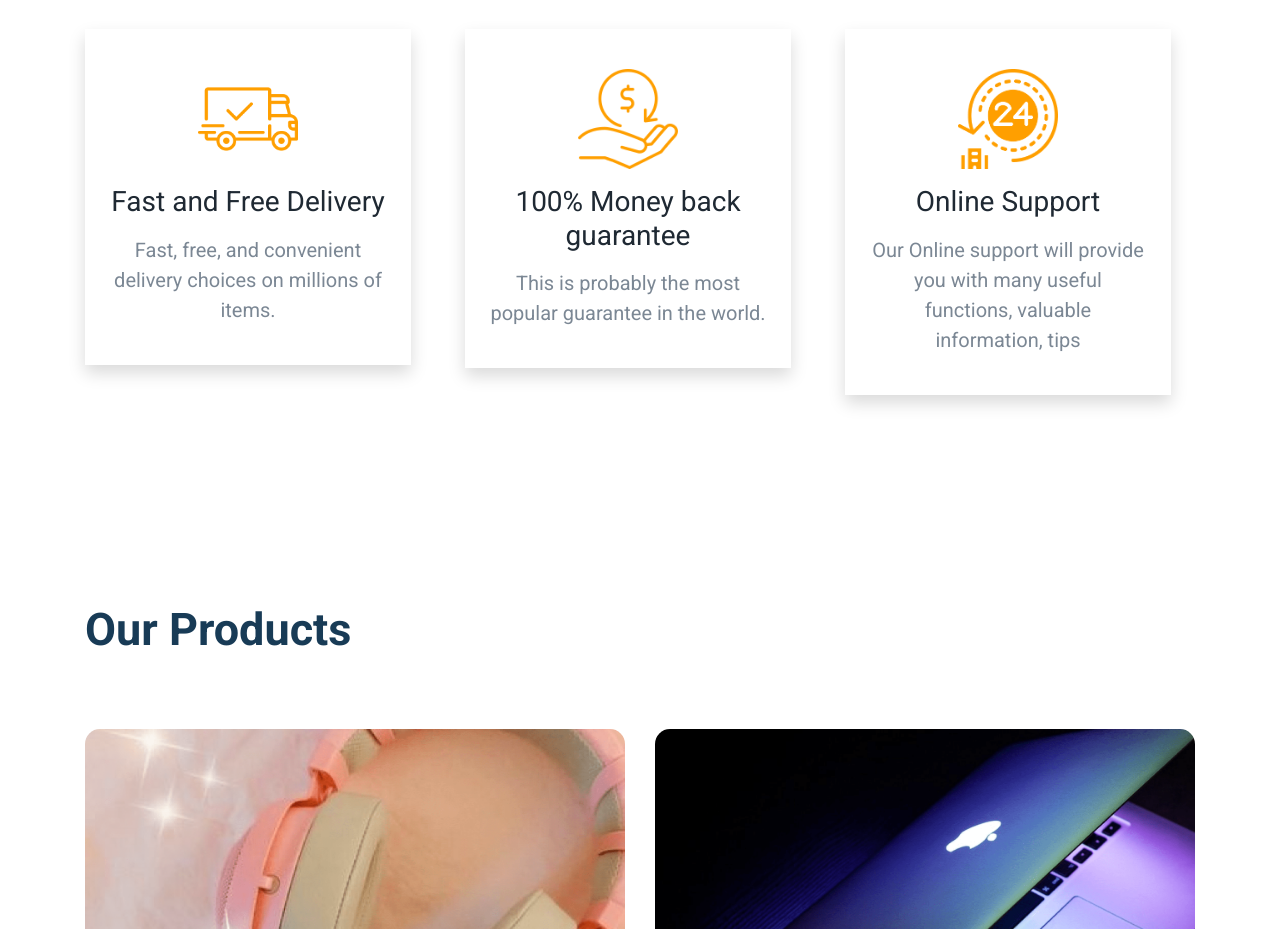
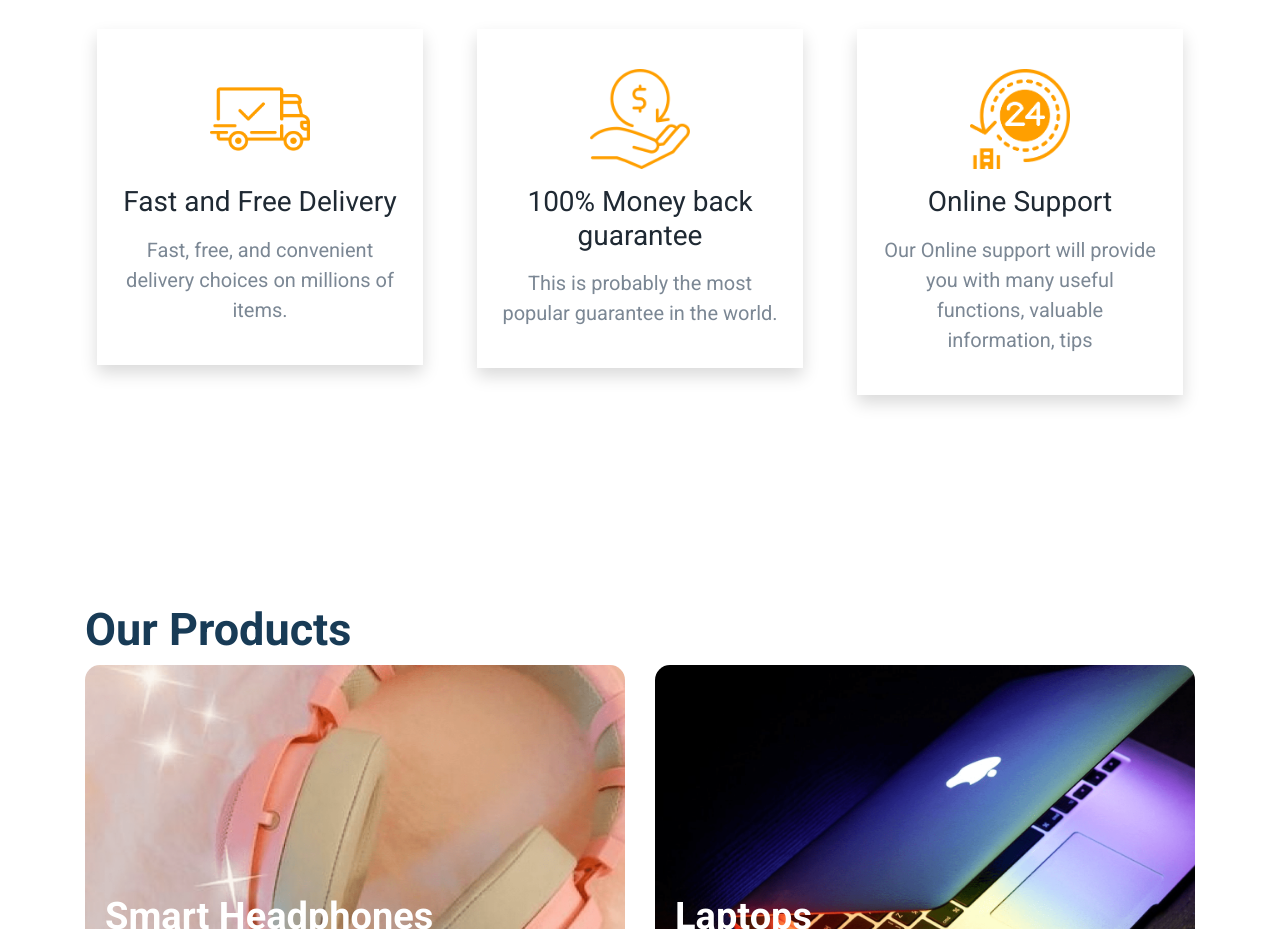
Before and after one commit to Fesmikp/ecommerce-website, a plain HTML site: page index.html in a window 1280 px wide. Shown: the part 1095-2024 px from the top of the page. Drawn offline with nearby package versions, Linux system fonts and the light colour scheme; a web font is replaced by a local one.

Commit message:
Updated: service section spacing (mt-md-5, pt-md-5, pl-4), product section spacing & removed heading pb-5 class, blogs section spacing

```diff
--- a/index.html
+++ b/index.html
@@ -65,7 +65,7 @@
 </div>
 </div>
     <div id="servicesSection">
-        <div class="services-bg-container mt-5 pt-5 pb-5">
+        <div class="services-bg-container mt-md-5 pt-md-5 pb-5 pl-4">
         <div class="container">
             <div class="row">
                 <div class="col-12 mb-3 pt-5">
@@ -100,11 +100,11 @@
     </div>
 </div>
     <div id="productsSection">
-        <div class="products-bg-container mt-5 pt-5 pb-5 h-100">
+        <div class="products-bg-container mt-md-5 pt-md-5 pb-5 h-100">
         <div class="container">
             <div class="row">
-                <div class="col-12 pt-5 pb-5">
-                    <h1 class="products-main-heading mb-4">Our Products</h1>
+                <div class="col-12 pt-5">
+                    <h1 class="products-main-heading">Our Products</h1>
                 </div>
                 <div class="col-12 col-md-6">
                     <div class="products-card-headphone-container d-flex flex-column justify-content-end mb-4">
@@ -288,7 +288,7 @@
 </div>
 </div>
     <div id="blogsSection">
-        <div class="blogs-bg-container pl-4 pr-4 pt-5 pb-5">
+        <div class="blogs-bg-container pl-4 pr-4 pt-md-5 pb-5">
         <div class="container">
             <div class="row">
                 <div class="col-12 pt-5">
```
Also changed, not shown: 1 other file.
